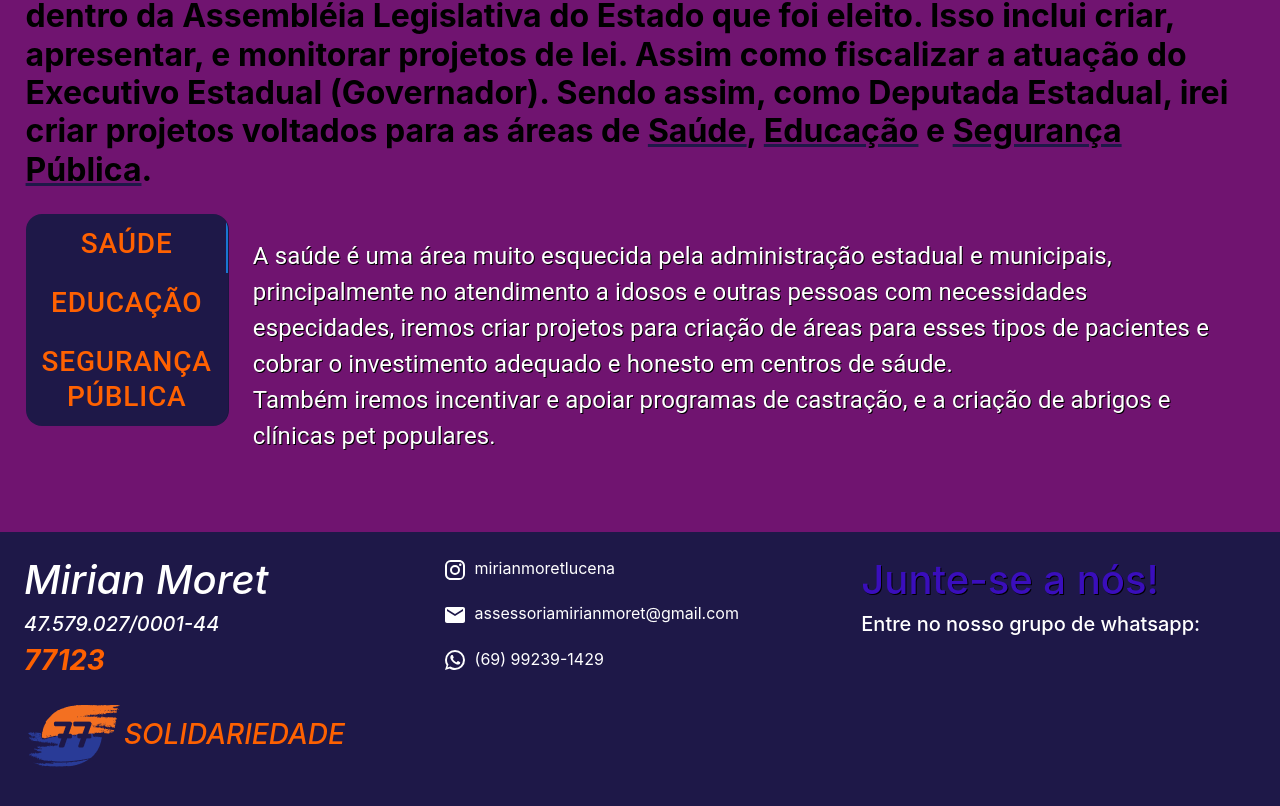
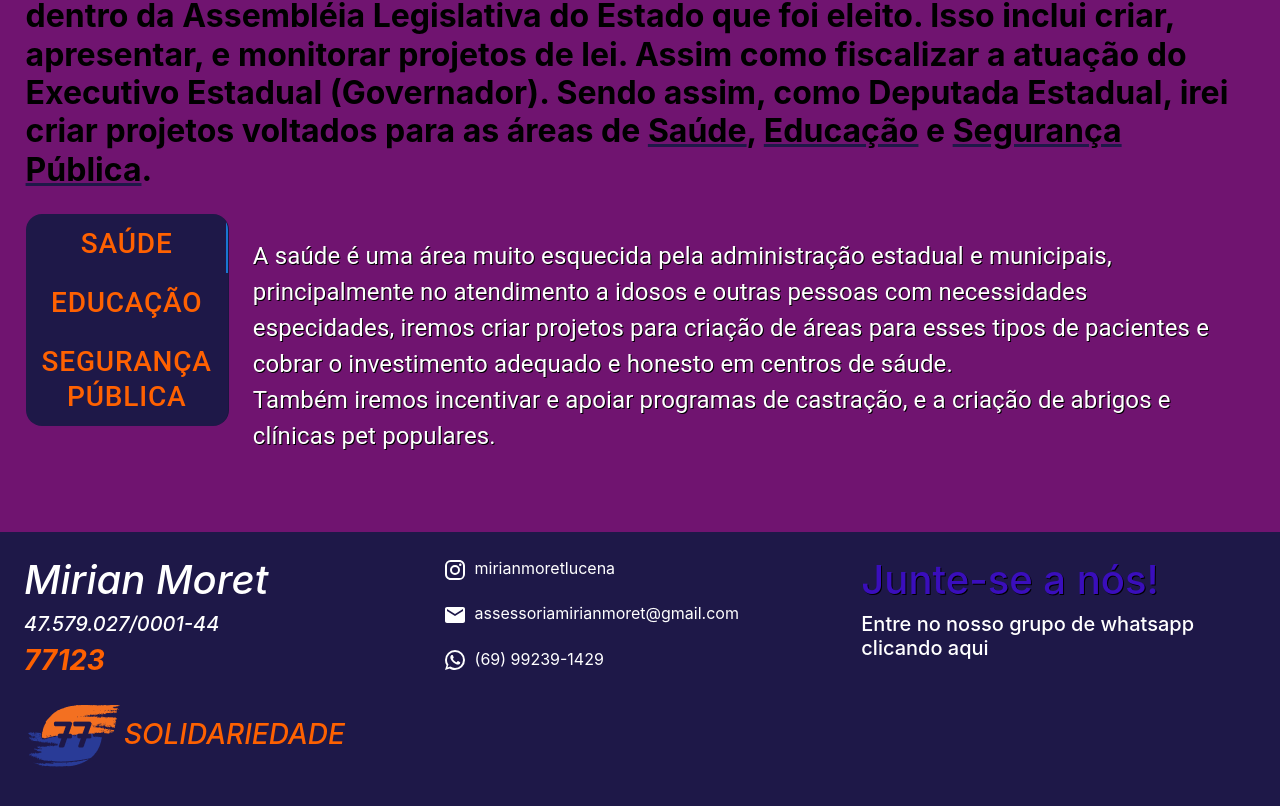
Before and after one commit to Takater/dep-mirian-moret, a React (Create React App) app: page / in a window 1280 px wide. Shown: the part 3027-3833 px from the top of the page. Built offline with nearby package versions, Linux system fonts and the light colour scheme.

Commit message:
Fri, Aug 26, 2022, 8:06 PM +00:00

```diff
--- a/src/components/Contatos.jsx
+++ b/src/components/Contatos.jsx
@@ -34,7 +34,7 @@ export default function Contatos () {
                 </div>
                 <div className="col-md-4">
                     <h1 style={{color: '#3a0ebc', textShadow: '1px 1px black'}}>Junte-se a nós!</h1>
-                    <h5>Entre no nosso grupo de whatsapp:</h5>
+                    <h5>Entre no nosso grupo de whatsapp <br />clicando <a className="social-media-link">aqui</a></h5>
                 </div>
             </div>
         </div>
```
